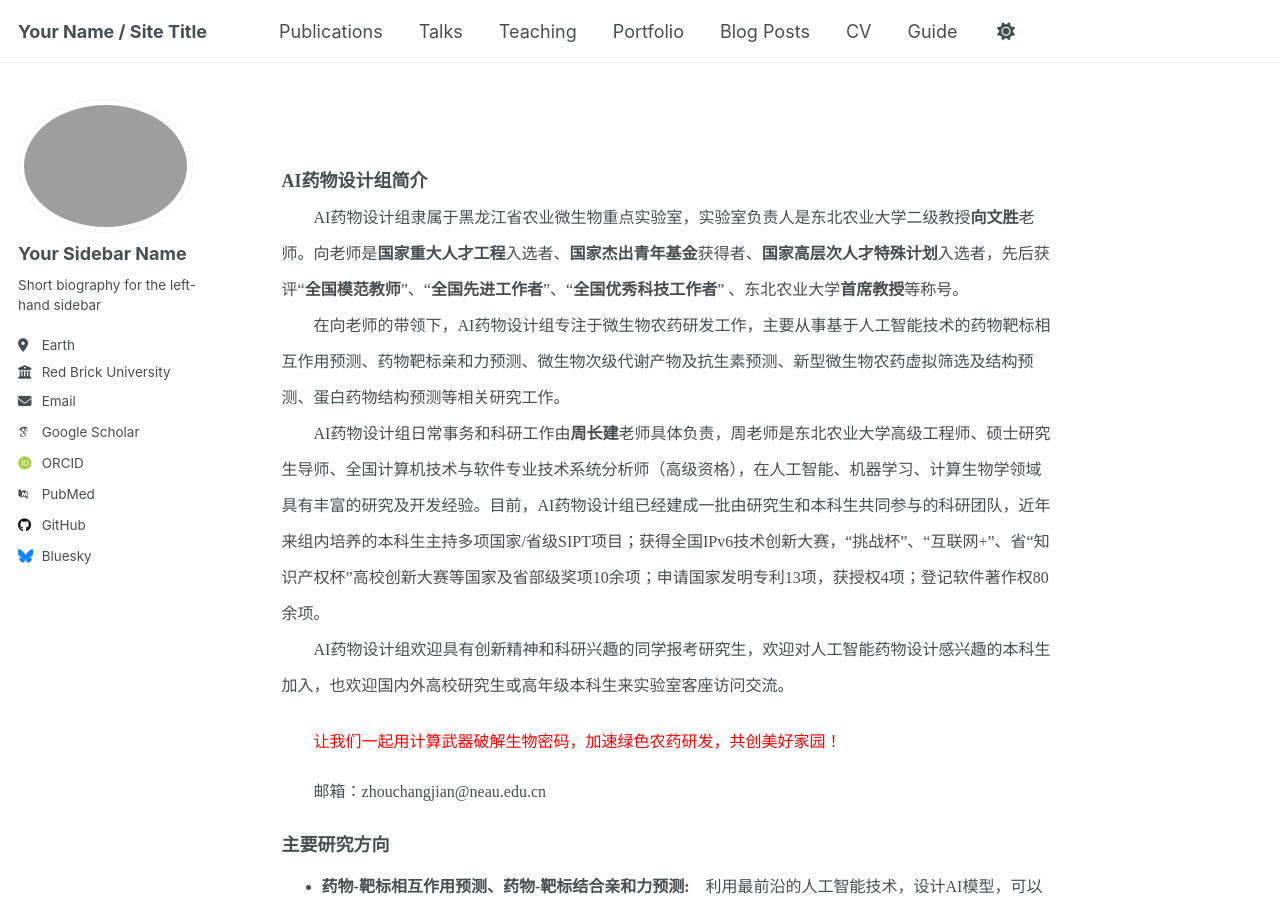
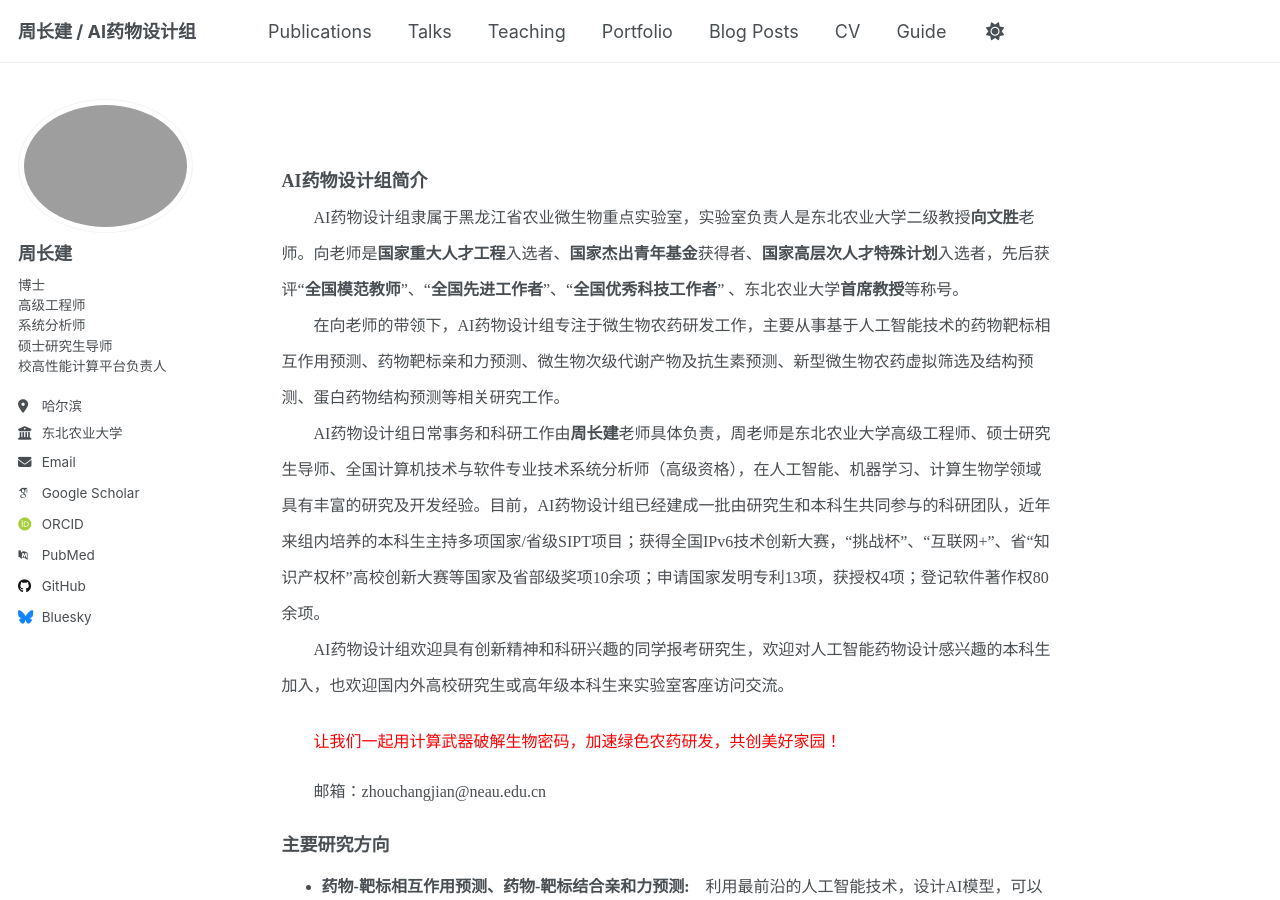
Before and after one commit to HPC-NEAU/zhoucj, a Jekyll site: the page built from _pages/about.md, in a window 1280 px wide and 900 px high. Built offline with Jekyll 4.4.1, drawn with Linux system fonts in a browser that asks for light colours; some web fonts are replaced.

Commit message:
Update _config.yml

```diff
--- a/_config.yml
+++ b/_config.yml
@@ -9,13 +9,13 @@
 # Basic Site Settings
 locale                   : "en-US"
 site_theme               : "default"
-title                    : "Your Name / Site Title"
+title                    : "周长建 / AI药物设计组"
 title_separator          : "-"
 name                     : &name "Your Name"
 description              : &description "personal description"
-url                      : https://academicpages.github.io # the base hostname & protocol for your site e.g. "https://[your GitHub username].github.io" or if you already have some other page hosted on Github then use "https://[your GitHub username].github.io/[Your Repo Name]"
+url                      : https://hpc-neau.github.io/zhoucj/ # the base hostname & protocol for your site e.g. "https://[your GitHub username].github.io" or if you already have some other page hosted on Github then use "https://[your GitHub username].github.io/[Your Repo Name]"
 baseurl                  : "" # the subpath of your site, e.g. "/blog"
-repository               : "academicpages/academicpages.github.io"
+repository               : "hpc-neau.github.io/zhoucj"
 
 # Site Author - The following control what appear as part of the author content on the side bar.
 #               If a field is blank the icon and link will not appear, otherwise it will be shown.
@@ -23,13 +23,13 @@ repository               : "academicpages/academicpages.github.io"
 author:
   # Biographic information
   avatar           : "profile.png"
-  name             : "Your Sidebar Name"
-  pronouns         : # example: "she/her"
-  bio              : "Short biography for the left-hand sidebar"
-  location         : "Earth"
-  employer         : "Red Brick University"
+  name             : "周长建"
+  pronouns         : # example: "男"
+  bio              : "博士<br>高级工程师<br>系统分析师<br>硕士研究生导师<br>校高性能计算平台负责人"
+  location         : "哈尔滨"
+  employer         : "东北农业大学"
   uri              : # URL
-  email            : "none@example.org"
+  email            : "zhouchangjian@neau.edu.cn"
 
   # Academic websites
   academia         : # URL
```
